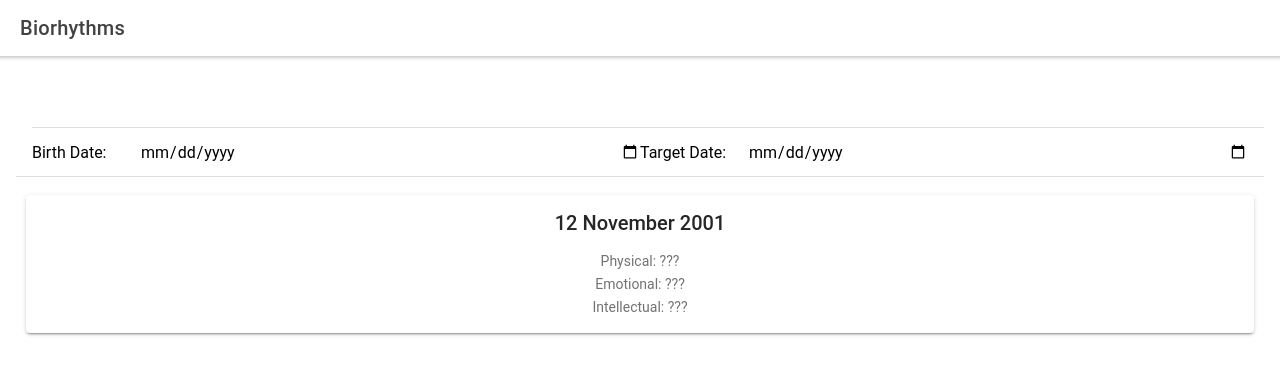
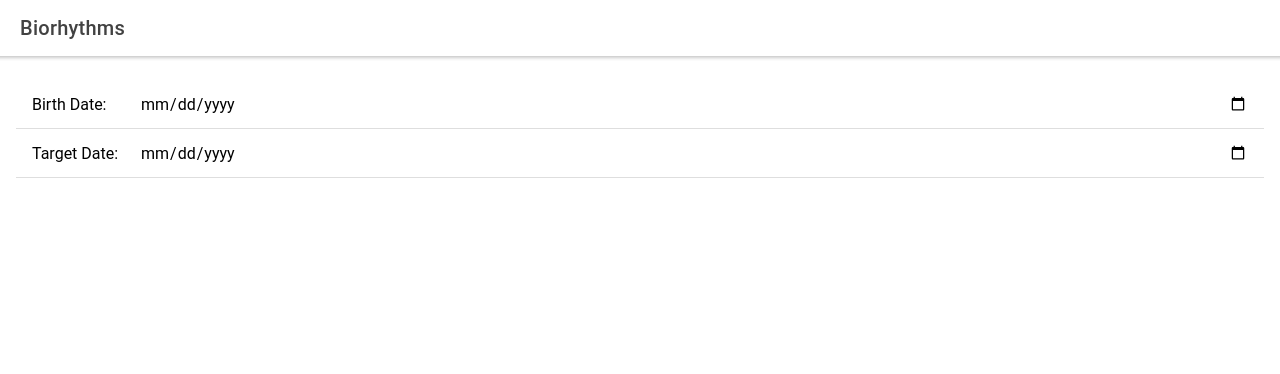
Before and after one commit to DouglasThonen/biorhythm-calculator-3, a React (Create React App) app: page / in a window 1280 px wide. Shown: the top 374 px of the page. Built offline with nearby package versions, Linux system fonts and the light colour scheme.

Commit message:
adjusted placement of biorhythm

```diff
--- a/src/App.js
+++ b/src/App.js
@@ -21,21 +21,27 @@
         </IonToolbar>
       </IonHeader>
       <IonContent className="ion-padding">
+      {Boolean(birthDate) && (
+       <BiorhythmCard birthDate={birthDate} targetDate={targetDate} />
+       )}
           <IonList>
             <IonItem>
-          </IonItem>
-            <IonItem>
-              <IonLabel position= "fixed">Birth Date:</IonLabel>
+              <IonLabel position= "fixed">
+                Birth Date:
+                </IonLabel>
               <IonInput type="date" value={birthDate}
               onIonChange={(event) => setBirthDate(event.detail.value)}
               />
-              <IonLabel position= "fixed">Target Date:</IonLabel>
+              </IonItem>
+              <IonItem>
+              <IonLabel position= "fixed">
+                Target Date:
+                </IonLabel>
               <IonInput type="date" value={targetDate}
               onIonChange={(event) => setTargetDate(event.detail.value)}
               />
             </IonItem>
           </IonList>
-       <BiorhythmCard targetDate={targetDate} />
       </IonContent>
     </IonApp>
   );
--- a/src/components/BiorhythmCard.js
+++ b/src/components/BiorhythmCard.js
@@ -1,13 +1,14 @@
 import { IonCard, IonCardContent, IonCardHeader, IonCardTitle } from "@ionic/react";
 import dayjs from 'dayjs';
+import { calculateBiorhythms } from "../lib/biorhythms";
 
 function formatDate(isostring) {
     const day = dayjs(isostring);
     return day.format('D MMMM YYYY');
 }
 
-function BiorhythmCard({ targetDate }) {
-
+function BiorhythmCard({ birthDate, targetDate }) {
+    const biorhythms = calculateBiorhythms(birthDate, targetDate);
     return(
        <IonCard className="ion-text-center">
         <IonCardHeader>
@@ -16,9 +17,9 @@
             </IonCardTitle>
         </IonCardHeader>
         <IonCardContent>
-            <p>Physical: ???</p>
-            <p>Emotional: ???</p>
-            <p>Intellectual: ???</p>
+            <p>Physical: {biorhythms.physical.toFixed(4)}</p>
+            <p>Emotional: {biorhythms.emotional.toFixed(4)}</p>
+            <p>Intellectual: {biorhythms.intellectual.toFixed(4)}</p>
         </IonCardContent>
        </IonCard>
     );
```
